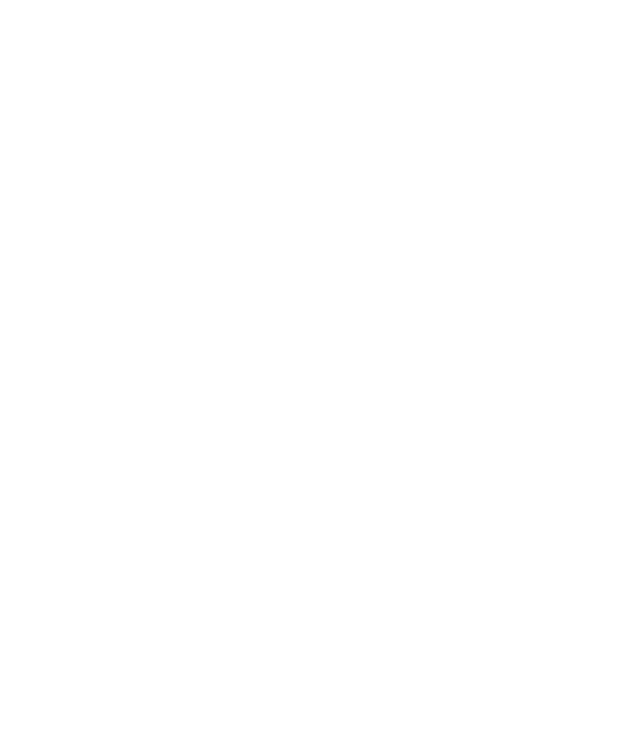
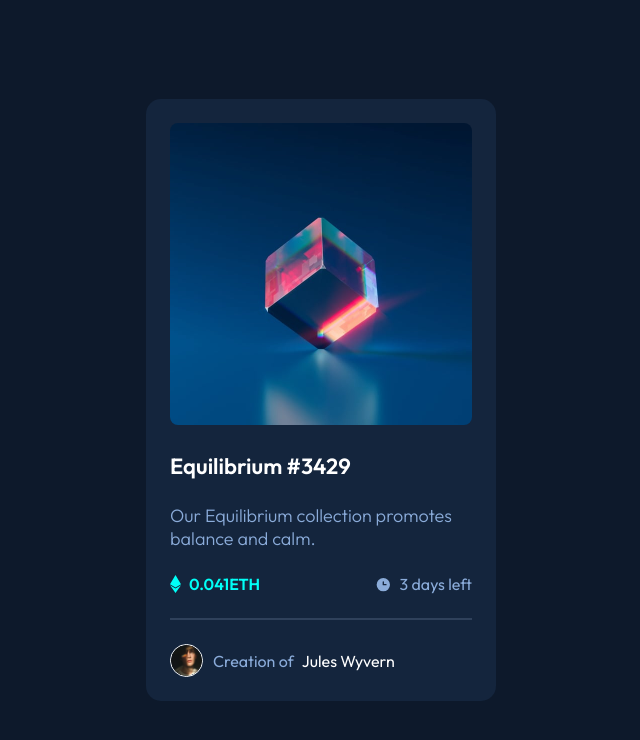
Before and after one commit to steps030/nft-preview-card-component, a plain HTML site: page index.html in a window 1280 px wide. Shown: the whole page, without its empty margins (319-959 px from the left). Drawn offline with Linux system fonts and the light colour scheme.

Commit message:
Adding final styles

```diff
--- a/index.html
+++ b/index.html
@@ -1,42 +1,45 @@
 <!doctype html>
 <html lang="en">
+
 <head>
   <meta charset="UTF-8" />
-    <meta
-      name="viewport"
-      content="width=device-width, initial-scale=1.0" />
+  <meta name="viewport" content="width=device-width, initial-scale=1.0" />
   <!-- displays site properly based on user's device -->
 
-    <link
-      rel="icon"
-      type="image/png"
-      sizes="32x32"
-      href="./images/favicon-32x32.png" />
+  <link rel="icon" type="image/png" sizes="32x32" href="./images/favicon-32x32.png" />
 
   <title>Frontend Mentor | NFT preview card component</title>
-    <link
-      rel="preconnect"
-      href="https://fonts.googleapis.com" />
-    <link
-      rel="preconnect"
-      href="https://fonts.gstatic.com"
-      crossorigin />
-    <link
-      href="https://fonts.googleapis.com/css2?family=Outfit:wght@100..900&display=swap"
+  <link rel="preconnect" href="https://fonts.googleapis.com" />
+  <link rel="preconnect" href="https://fonts.gstatic.com" crossorigin />
+  <link href="https://fonts.googleapis.com/css2?family=Outfit:wght@100..900&display=swap"
     rel="stylesheet" />
-    <link
-      rel="stylesheet"
-      href="style.css" />
+  <link rel="stylesheet" href="style.css" />
 </head>
+
 <body>
-    <!--
-  Equilibrium #3429
+  <main class="card">
+    <div class="wrapper">
+      <img src="./images/image-equilibrium.jpg"
+        alt="Leuchtender glasartiger Würfel mit Lichtreflexionen" class="card-img" />
+      <div class="image-overlay">
+        <img class="card-img-icon" src="./images/icon-view.svg" alt="ein auge">
+      </div>
+    </div>
+    <h1 class="card-headline">Equilibrium #3429 </h1>
 
-  Our Equilibrium collection promotes balance and calm.
+    <p class="card-description">Our Equilibrium collection promotes balance and calm.</p>
+    <div class="card-info">
+      <span class="card-info-eth">
+        <img src="./images/icon-ethereum.svg" alt="etherum" />0.041ETH</span>
+      <span class="card-info-clock">
+        <img src="./images/icon-clock.svg" alt="" />3 days left</span>
+    </div>
+    <div class="divider"></div>
+    <div class="card-author">
+      <img class="author-img" src="./images/image-avatar.png" alt="Jules Wyvern Profile iamge" />
+      <p class="author-name"><span>Creation of</span> Jules Wyvern</p>
+    </div>
+  </main>
+</body>
 
-  0.041 ETH
-  3 days left
-
-  Creation of Jules Wyvern -->
-  </body>
 </html>
--- a/style.css
+++ b/style.css
@@ -9,13 +9,13 @@
   /*** Neutral Colors ***/
   --color-neutral-main-bg: hsl(217, 54%, 11%);
   --color-neutral-card-bg: hsl(216, 50%, 16%);
-  --color-blue-line: hsl(215, 32%, 27%)
+  --color-blue-line: hsl(215, 32%, 27%);
   --color-white-text: hsl(0, 0%, 100%);
 
   /** Typography **/
 
   /*** Font size ***/
-  --font-size-paragraph; 1.8rem;
+  --font-size-paragraph: 1.8rem;
   /*** Font-family  ***/
   --font-family: 'Outfit', sans-serif;
   /*** Font-weights  ***/
@@ -37,4 +37,125 @@
 
 body {
   font-family: var(--font-family);
+  background-color: var(--color-neutral-main-bg);
+  height: 100vh;
+  display: flex;
+  flex-direction: column;
+  justify-content: center;
+  align-items: center;
 }
+
+.card {
+  max-width: 35rem;
+  padding: 2.4rem;
+  background-color: var(--color-neutral-card-bg);
+  border-radius: 1.5rem;
+  position: relative;
+}
+
+.wrapper {
+  position: relative;
+  margin-bottom: 2.4rem;
+}
+
+.card-img {
+  width: 100%;
+  border-radius: 0.8rem;
+}
+
+.image-overlay {
+  position: absolute;
+  top: 0;
+  width: 100%;
+  height: 100%;
+  display: flex;
+  justify-content: center;
+  align-items: center;
+  background-color: hsla(178, 100%, 50%, 0.5);
+  opacity: 0;
+  transition: all 0.3s ease-out;
+  border-radius: 0.8rem;
+}
+
+.image-overlay:hover {
+  cursor: pointer;
+  opacity: 1;
+}
+
+.card-headline {
+  font-size: 2.2rem;
+  font-weight: var(--font-weight-bold);
+  color: var(--color-white-text);
+  margin-bottom: 2.4rem;
+}
+
+.card-headline:hover {
+  cursor: pointer;
+  color: var(--color-secondary);
+}
+
+.card-description {
+  font-size: var(--font-size-paragraph);
+  font-weight: var(--font-weight-thin);
+  color: var(--color-primary);
+  margin-bottom: 2.4rem;
+}
+
+.card-info {
+  display: flex;
+  justify-content: space-between;
+  gap: 0.8rem;
+  margin-bottom: 2.4rem;
+  font-size: 1.6rem;
+}
+
+.card-info-eth {
+  display: flex;
+  gap: 0.8rem;
+  align-items: center;
+  color: var(--color-secondary);
+  font-weight: var(--font-weight-bold);
+}
+
+.card-info-clock {
+  display: flex;
+  align-items: center;
+  color: var(--color-primary);
+  gap: 0.8rem;
+}
+
+.divider {
+  width: 100%;
+  height: 1px;
+  border: 1px solid var(--color-blue-line);
+  margin-bottom: 2.4rem;
+}
+
+.card-author {
+  display: flex;
+  align-items: center;
+  gap: 1rem;
+  font-size: 1.6rem;
+  font-weight: var(--font-weight-normal);
+}
+
+.author-img {
+  width: 3.3rem;
+  border-radius: 50%;
+  border: 1px solid var(--color-white-text);
+}
+
+.author-name {
+  color: var(--color-white-text);
+  display: flex;
+  gap: 0.8rem;
+}
+
+.author-name:hover {
+  cursor: pointer;
+  color: var(--color-secondary);
+}
+
+.author-name span {
+  color: var(--color-primary);
+}
```
Lines whose indentation alone changed are shown as unchanged.
